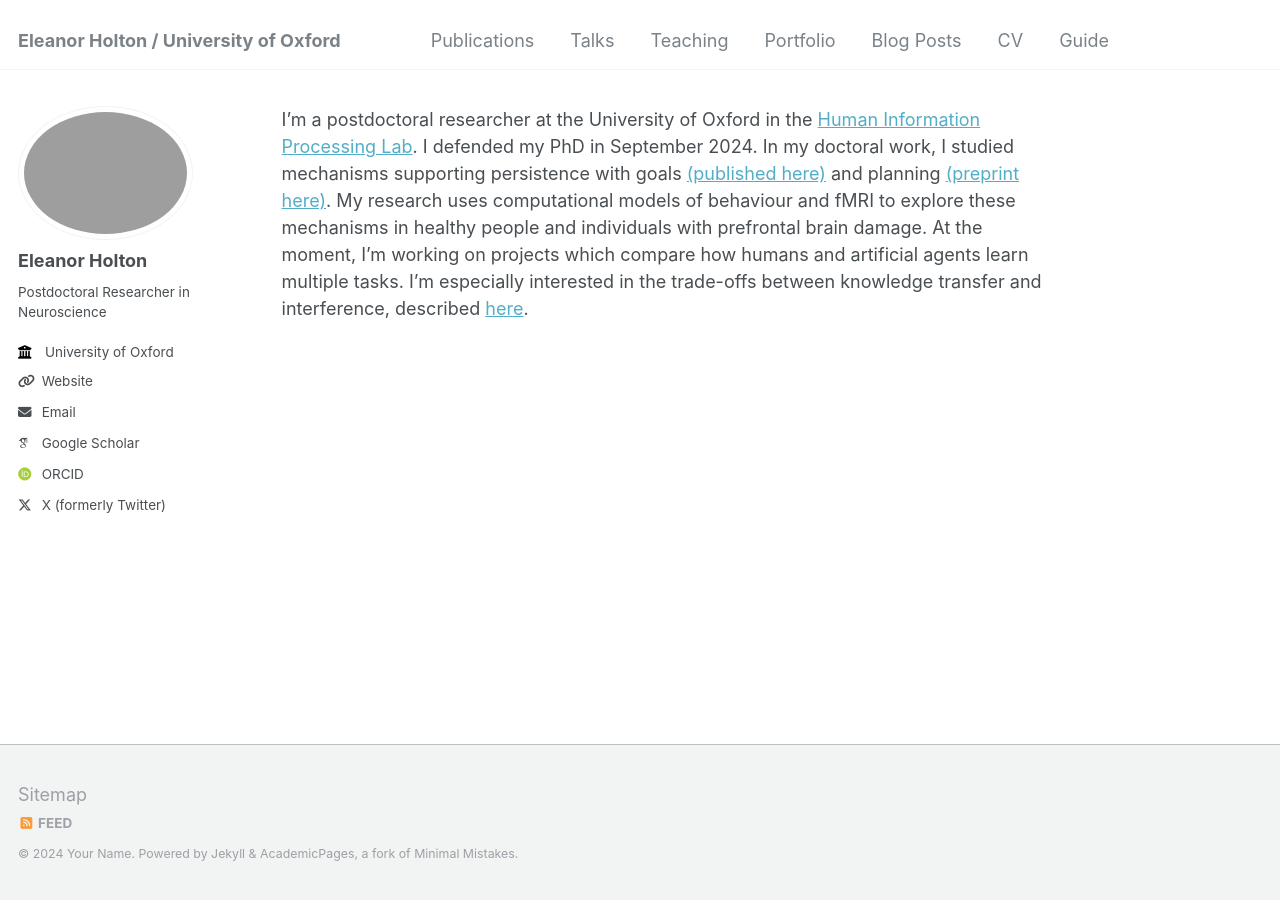
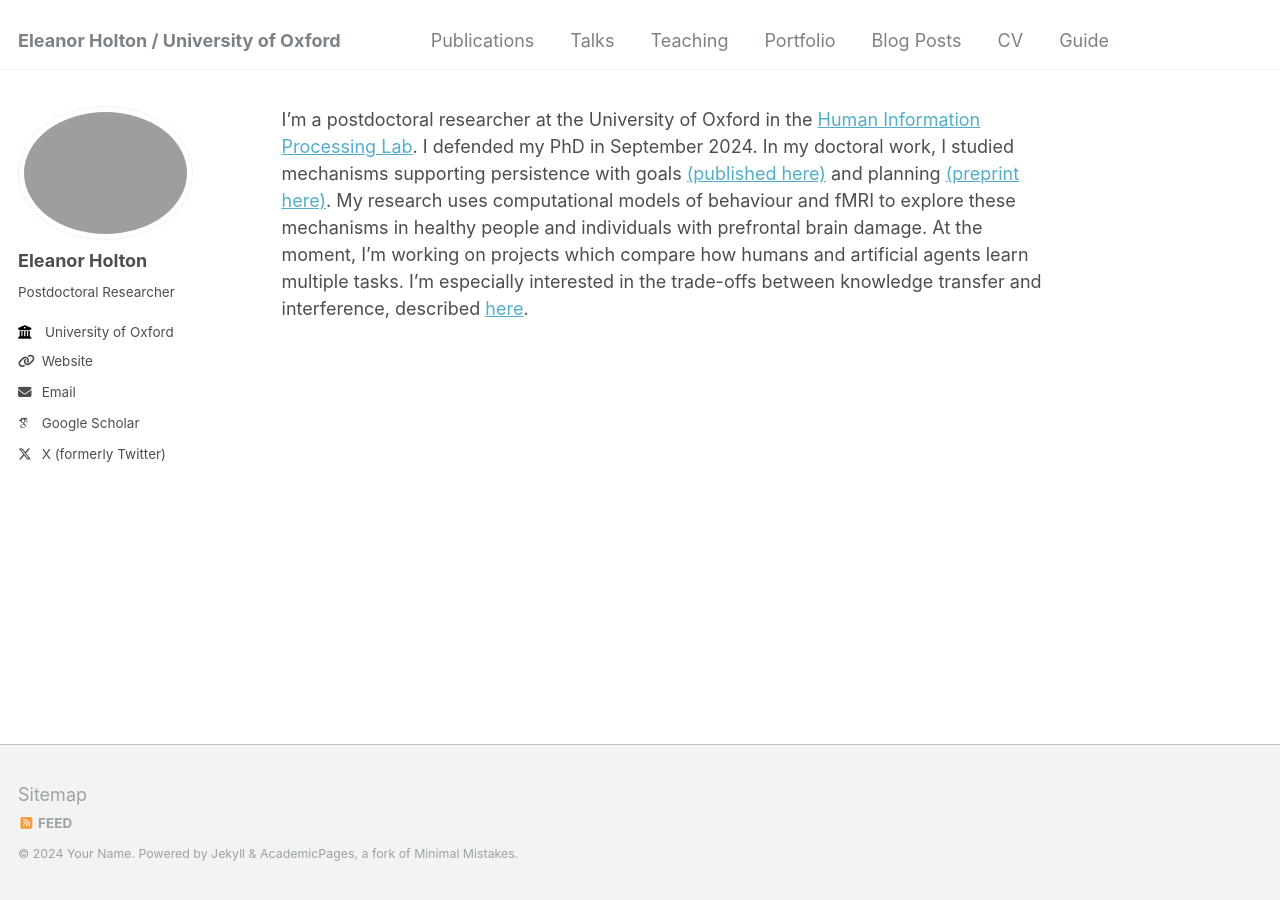
Before and after one commit to eleanorholton/eleanorholton.github.io, a Jekyll site: the page built from _pages/about.md, in a window 1280 px wide. Built offline with Jekyll 4.4.1, drawn with Linux system fonts in a browser that asks for light colours; some web fonts are replaced.

Commit message:
Update _config.yml

```diff
--- a/_config.yml
+++ b/_config.yml
@@ -24,7 +24,7 @@ author:
   avatar           : "profile.png"
   name             : "Eleanor Holton"
   pronouns         : # example: "she/her"
-  bio              : "Postdoctoral Researcher in Neuroscience"
+  bio              : "Postdoctoral Researcher"
   location         : #"Earth"
   employer         : "University of Oxford"
   uri              : "https://www.psy.ox.ac.uk/people/eleanor-holton"
@@ -34,7 +34,7 @@ author:
   arxiv            : # URL - Update with the correct link to your profile
   googlescholar    : "https://scholar.google.com/citations?user=HW-7MmAAAAAJ&hl=en"
   impactstory      : # URL
-  orcid            : "https://orcid.org/0000-0002-8162-4151"
+  orcid            : #"https://orcid.org/0000-0002-8162-4151"
   semantic         : # URL
   pubmed           : #"https://www.ncbi.nlm.nih.gov/pubmed/?term=john+snow"
   researchgate     : # URL
```
